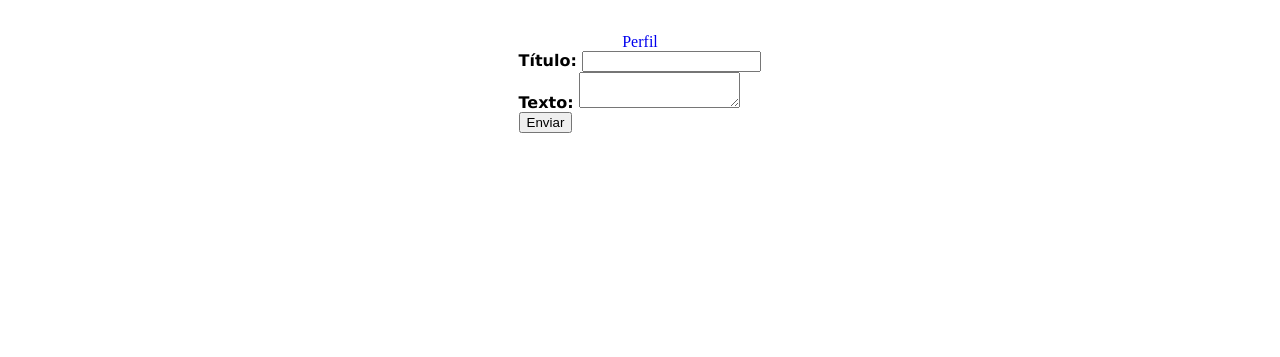
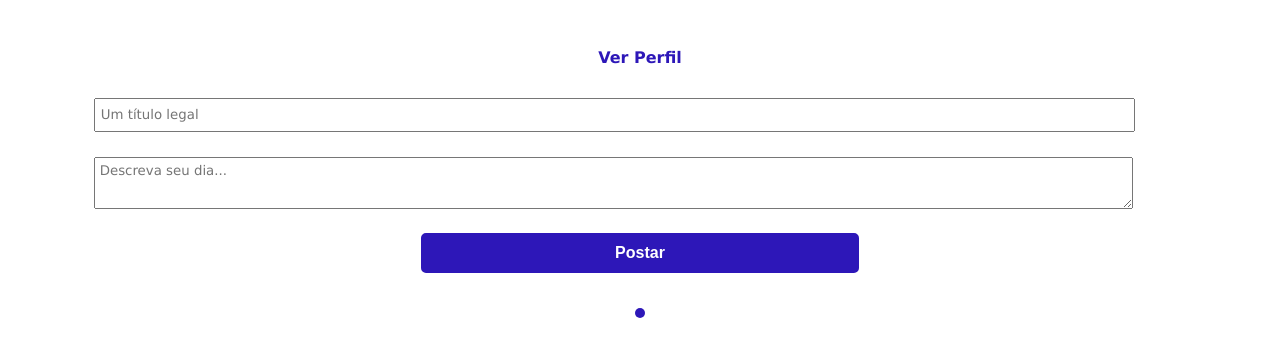
Before and after one commit to renan823/Dailly, a Flask app: page /home/ in a window 1280 px wide. Shown: the top 357 px of the page. Run offline with Flask 2, Linux system fonts and the light colour scheme; the visitor is signed in with stand-in values (Sample User, id 1); some libraries are stand-ins or nearby versions.

Commit message:
Update index.html

```diff
--- a/templates/index.html
+++ b/templates/index.html
@@ -1,17 +1,20 @@
 {% extends "base.html" %}
-{% block Title %}Home{% endblock %}
+{% block title %}Home{% endblock %}
 {% block content %}
 
-    <a href="{{ url_for('user') }}">Perfil</a>
-    <div>
-        <form action="#" method="post">
-            <label>Título: </label>
-            <input type="text" required name="title"><br>
-            <label>Texto: </label>
-            <textarea required name="text"></textarea><br>
-            <button type="submit">Enviar</button>
-        </form>
-    </div>
+    <a class="link-perfil"  href="{{ url_for('user') }}">Ver Perfil</a>
+    <form action="#" method="post" class="post-form">
+        <fieldset>
+            <input class="post-input" type="text" name="title" id="title" maxlength="30" placeholder="Um título legal"><br>
+        </fieldset>
+        <fieldset>
+            <textarea class="post-text" name="text" id="text" placeholder="Descreva seu dia..."></textarea><br>
+        </fieldset>
+        <button class="post-button" type="submit">Postar</button>
+    </form>
+    <hr class="separator">
+    <div id="posts" class="posts"></div>
+    <script src="{{ url_for('static', filename='scripts/makePost.js') }}"></script>
     <script src="{{ url_for('static', filename='scripts/getPosts.js') }}"></script>
 
 {% endblock %}
```
